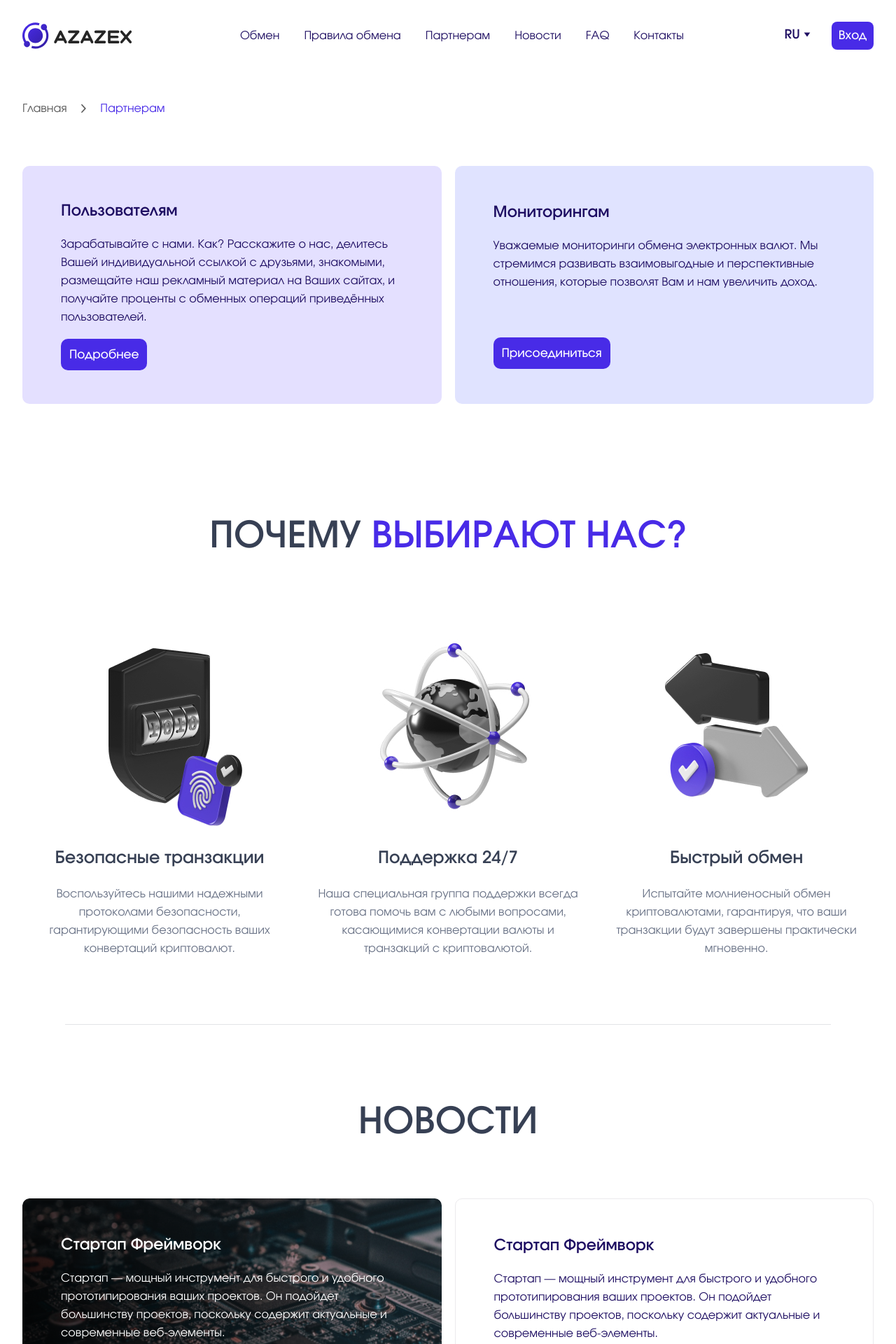
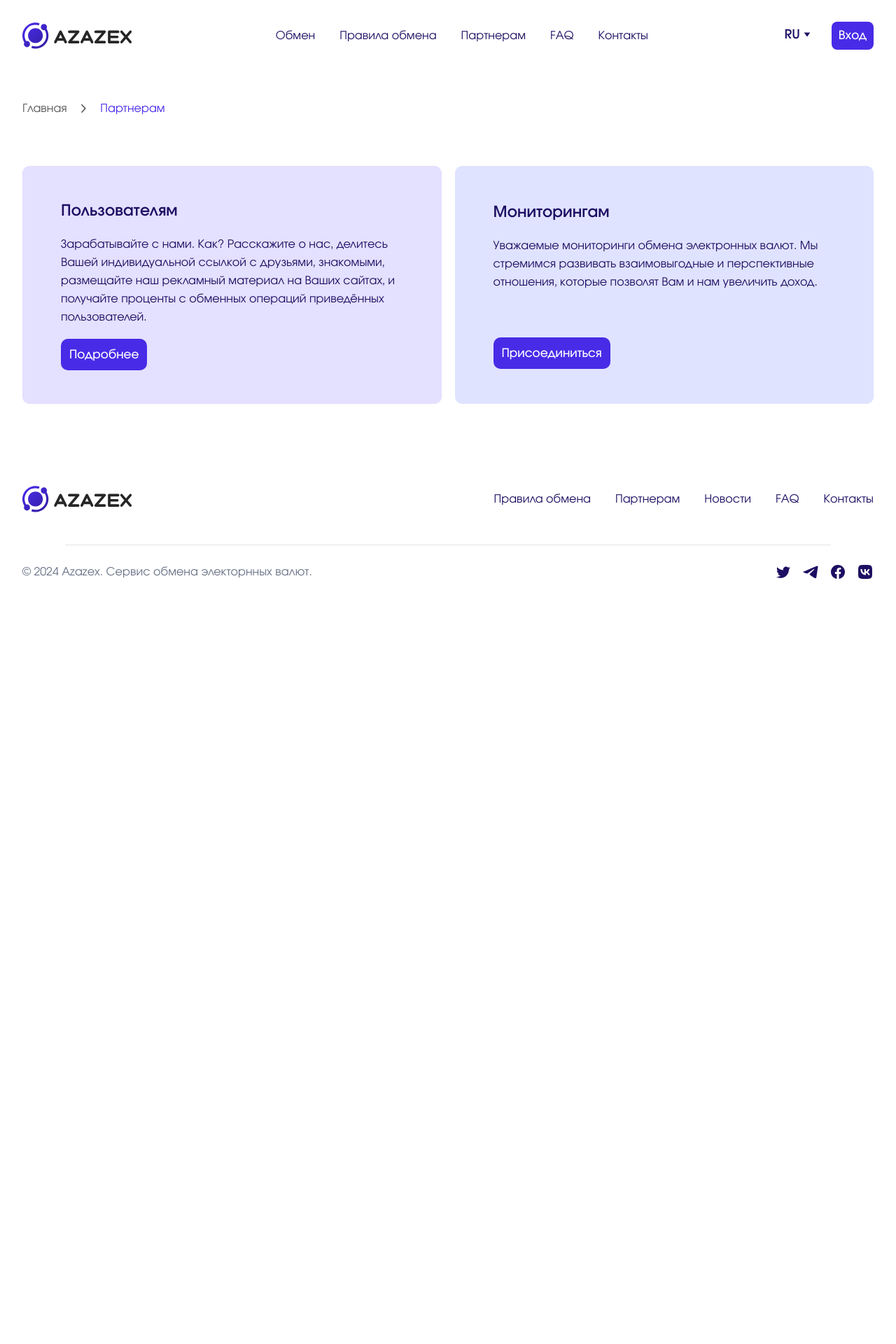
Before and after one commit to AlexandrNikolaenko/exchange-front, a Next.js app: page /partners in a window 1280 px wide. Shown: the top 1920 px of the page at 70% size. After the commit the page ends 855 px from the top, so only its background shows below. Built offline with nearby package versions, Linux system fonts and the light colour scheme.

Commit message:
fix: remove news from header and remove blocks from partners page

```diff
--- a/src/app/partners/page.tsx
+++ b/src/app/partners/page.tsx
@@ -36,9 +36,6 @@ export default function Page() {
           </li>
         </ul>
       </section>
-      <WhyWeBlock />
-      <div className="line"></div>
-      <NewBlock />
     </div>
   );
 }
--- a/src/components/layout/header.tsx
+++ b/src/components/layout/header.tsx
@@ -35,7 +35,6 @@ export default function Header() {
             <NavLink href={"/"}>Обмен</NavLink>
             <NavLink href={"/rules"}>Правила обмена</NavLink>
             <NavLink href={"/partners"}>Партнерам</NavLink>
-            <NavLink href={"/news"}>Новости</NavLink>
             <NavLink href={"/faq"}>FAQ</NavLink>
             <NavLink href={"/contacts"}>Контакты</NavLink>
           </nav>
@@ -100,9 +99,6 @@ export default function Header() {
               <Link href="/partners">Партнерам</Link>
             </li>
             <li>
-              <Link href="/news">Новости</Link>
-            </li>
-            <li>
               <Link href="/faq">FAQ</Link>
             </li>
             <li>
```
